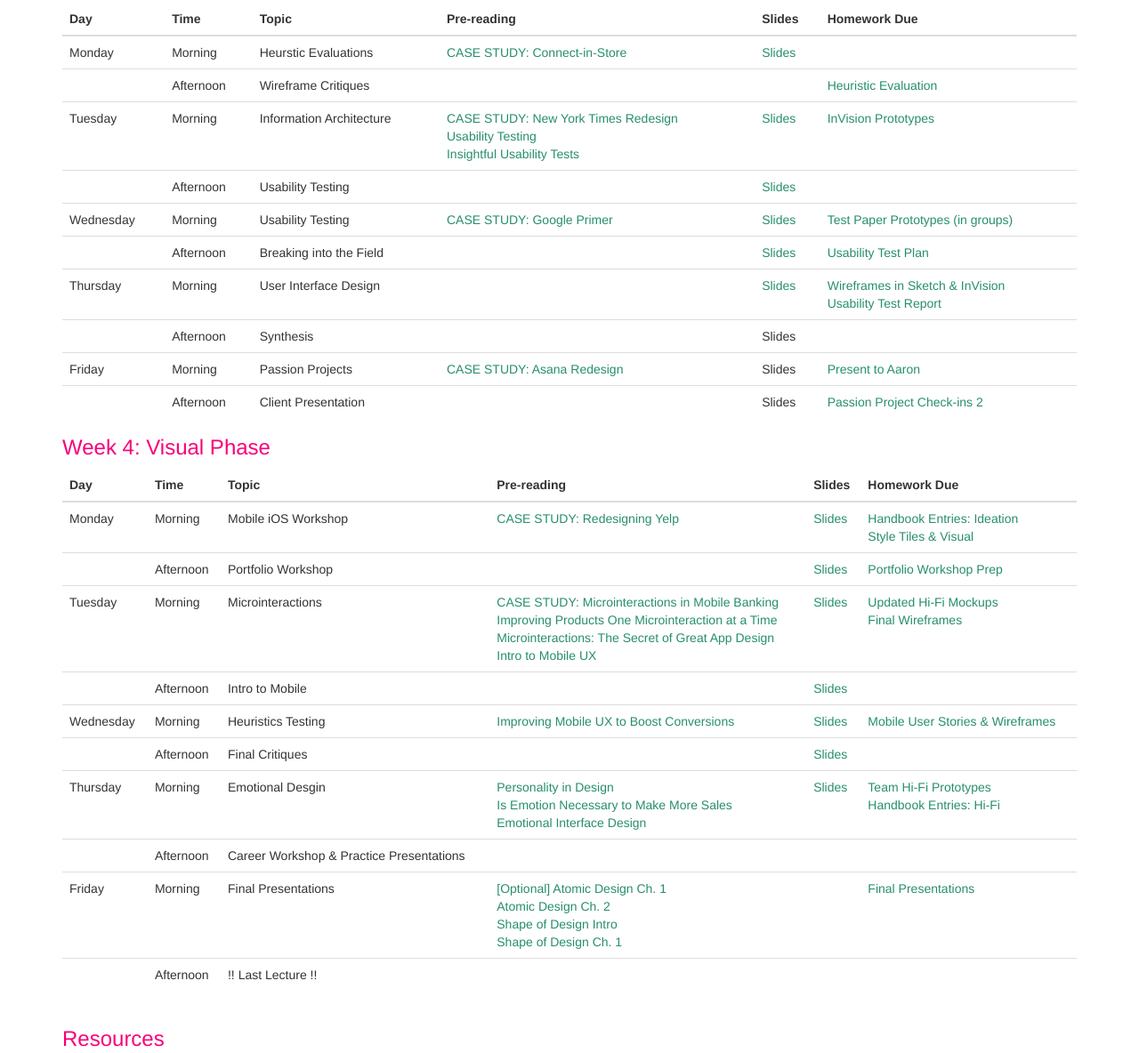
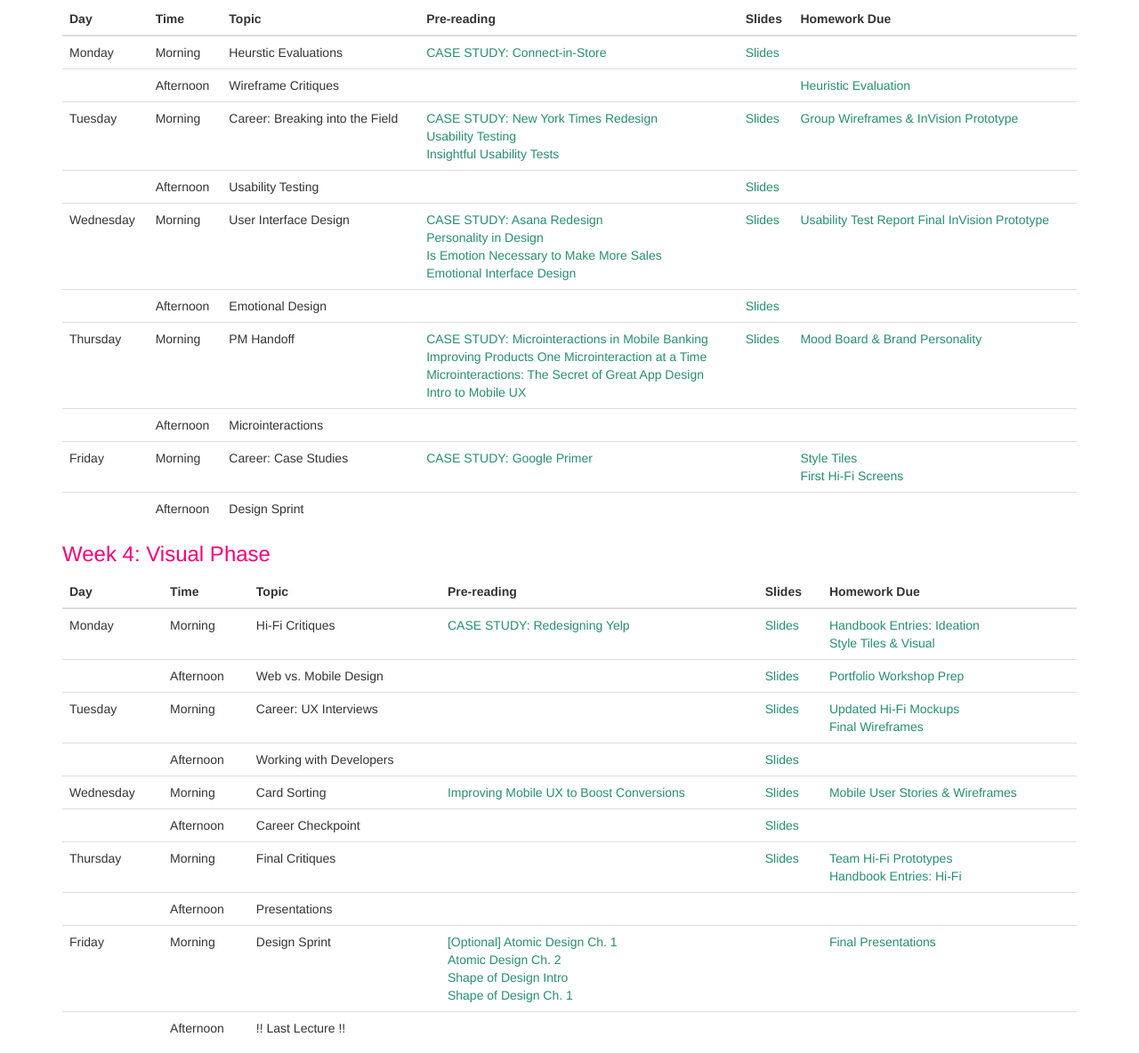
Before and after one commit to iExperience/sarahixperience.github.io, a plain HTML site: page index.html in a window 1280 px wide. Shown: the part 1580-2764 px from the top of the page at 89% size. Drawn offline with nearby package versions, Linux system fonts and the light colour scheme.

Commit message:
added this week

```diff
--- a/index.html
+++ b/index.html
@@ -350,7 +350,7 @@
           <tr>
             <td>Tuesday</td>
             <td>Morning</td>
-            <td>Information Architecture</td>
+            <td>Career: Breaking into the Field</td>
             <td>
               <a href="http://nytimes.tematroinoi.com/" target="blank">CASE STUDY: New York Times Redesign</a><br>
 
@@ -358,7 +358,7 @@
               <a href="https://studio.uxpin.com/blog/how-to-run-an-insightful-usability-test/" target="blank">Insightful Usability Tests</a>
             </td>
             <td><a href="https://docs.google.com/presentation/d/1JeiyqGfXgOdkTITLl42vutvc4WJQztKY7Gl13Vb3aSI/edit?usp=sharing" target="blank">Slides</a></td>
-            <td><a href="https://canvas.instructure.com/courses/1023302/assignments/4816928" target="blank">InVision Prototypes</a></td>
+            <td><a href="https://canvas.instructure.com/courses/1034004/assignments/4937116" target="blank">Group Wireframes & InVision Prototype</a></td>
           </tr>
 
           <tr>
@@ -375,57 +375,74 @@
           <tr>
             <td>Wednesday</td>
             <td>Morning</td>
-            <td>Usability Testing</td>
-            <td><a href="https://medium.com/google-design/designing-a-ux-for-learning-ebed4fa0a798#.j71kokybw" target="blank">CASE STUDY: Google Primer</a></td>
+            <td>User Interface Design</td>
+            <td>
+              <a href="https://medium.com/building-asana/finding-clarity-and-energy-de61d3df0cef#.voixvgs26" target="blank">CASE STUDY: Asana Redesign</a><br>
+              <a href="http://alistapart.com/article/personality-in-design" target="blank">Personality in Design</a><br>
+              <a href="http://conversionxl.com/is-emotion-necessary-to-make-more-sales/" target="blank">Is Emotion Necessary to Make More Sales</a><br>
+              <a href="http://blog.teamtreehouse.com/emotional-interface-design-the-gateway-to-passionate-users" target="blank">Emotional Interface Design</a>
+            </td>
             <td><a href="https://docs.google.com/presentation/d/1jgFkoLhjzKpuJ9JjnAwshH3TSaHQmZ5NwVXXQd_7wlA/edit?usp=sharing" target="blank">Slides</a></td>
-            <td><a href="https://canvas.instructure.com/courses/1023302/assignments/4830268" target="blank">Test Paper Prototypes (in groups)</a></td>
+            <td>
+              <a href="https://canvas.instructure.com/courses/1034004/assignments/4937128" target="blank">Usability Test Report</a>
+              <a href="https://canvas.instructure.com/courses/1034004/assignments/4937121" target="blank">Final InVision Prototype</a>
+            </td>
           </tr>
 
           <tr>
             <td></td>
             <td>Afternoon</td>
-            <td>Breaking into the Field</td>
+            <td>Emotional Design</td>
             <td></td>
             <td><a href="https://docs.google.com/presentation/d/1ZFJ9oH-vyq7R4om-4qwahc3iFhyFjt_BWxJQ4yFx0EM/edit?usp=sharing" target="blank">Slides</a></td>
-            <td><a href="https://canvas.instructure.com/courses/1023302/assignments/4830275">Usability Test Plan</a></td>
+            <td></td>
           </tr>
 
           <tr>
             <td>Thursday</td>
             <td>Morning</td>
-            <td>User Interface Design</td>
+            <td>PM Handoff</td>
             <td>
+              <a href="https://medium.com/@rafaelquesada/micro-interactions-in-mobile-banking-9d49a3510f03#.rroqw4nhf" target="blank">CASE STUDY: Microinteractions in Mobile Banking</a><br>
+              <a href="https://medium.com/@mvharshavardhan/improving-products-one-microinteraction-at-a-time-5e9edc8b0be5#.narfgd6qk" target="blank">Improving Products One Microinteraction at a Time</a><br>
+              <a href="https://uxplanet.org/microinteractions-the-secret-to-great-app-design-4cfe70fbaccf#.kgub0qybj" target="blank">Microinteractions: The Secret of Great App Design</a><br>
+              <a href="https://uxdesign.cc/introduction-to-mobile-ux-39249d95aa49#.5sp3859m7" target="blank">Intro to Mobile UX</a>
             </td>
             <td><a href="https://docs.google.com/presentation/d/1G1FnSTA0FVTN17jz-Lmzgs79flWc9CQ9V58P3K28efA/edit?usp=sharing" target="blank">Slides</a></td>
-            <td><a href="https://canvas.instructure.com/courses/1023302/assignments/4838449" target="blank">Wireframes in Sketch & InVision</a><br>
-            <a href="https://canvas.instructure.com/courses/1023302/assignments/4838451" target="blank">Usability Test Report</a></td>
+            <td><a href="https://canvas.instructure.com/courses/1034004/assignments/4937129" target="blank">Mood Board & Brand Personality</a>
+            </td>
           </tr>
 
           <tr>
             <td></td>
             <td>Afternoon</td>
-            <td>Synthesis</td>
+            <td>Microinteractions</td>
             <td></td>
-            <td>Slides</td>
+            <td></td>
             <td></td>
           </tr>
 
           <tr>
             <td>Friday</td>
             <td>Morning</td>
-            <td>Passion Projects</td>
-            <td><a href="https://medium.com/building-asana/finding-clarity-and-energy-de61d3df0cef#.voixvgs26" target="blank">CASE STUDY: Asana Redesign</a></td>
-            <td>Slides</td>
-            <td><a href="https://canvas.instructure.com/courses/1023302/assignments/4843005" target="blank">Present to Aaron</a></td>
+            <td>Career: Case Studies</td>
+            <td>
+              <a href="https://medium.com/google-design/designing-a-ux-for-learning-ebed4fa0a798#.j71kokybw" target="blank">CASE STUDY: Google Primer</a>
+            </td>
+            <td></td>
+            <td>
+              <a href="https://canvas.instructure.com/courses/1034004/assignments/4937134" target="blank">Style Tiles</a><br>
+              <a href="https://canvas.instructure.com/courses/1034004/assignments/4937136" target="blank">First Hi-Fi Screens</a>
+            </td>
           </tr>
 
           <tr>
             <td></td>
             <td>Afternoon</td>
-            <td>Client Presentation</td>
+            <td>Design Sprint</td>
             <td></td>
-            <td>Slides</td>
-            <td><a href="https://canvas.instructure.com/courses/1023302/assignments/4829370" target="blank">Passion Project Check-ins 2</a></td>
+            <td></td>
+            <td></td>
           </tr>
 
 
@@ -448,7 +465,7 @@
           <tr>
             <td>Monday</td>
             <td>Morning</td>
-            <td>Mobile iOS Workshop</td>
+            <td>Hi-Fi Critiques</td>
             <td>
               <a href="https://medium.com/@jerrycao_uxpin/the-power-of-minimalism-a-story-of-redesigning-yelp-1a39c0b014f0#.7ocvwe5of" target="blank">CASE STUDY: Redesigning Yelp</a>
             </td>
@@ -462,7 +479,7 @@
           <tr>
             <td></td>
             <td>Afternoon</td>
-            <td>Portfolio Workshop</td>
+            <td>Web vs. Mobile Design</td>
             <td></td>
             <td><a href="https://docs.google.com/presentation/d/1myD3kK8rA6cWf7UTO-Q-HHGcwMRyel41XF845facigM/edit?usp=sharing" target="blank">Slides</a></td>
             <td><a href="https://canvas.instructure.com/courses/1023302/assignments/4838459?module_item_id=9842910" target="blank">Portfolio Workshop Prep</a></td>
@@ -471,12 +488,9 @@
           <tr>
             <td>Tuesday</td>
             <td>Morning</td>
-            <td>Microinteractions</td>
+            <td>Career: UX Interviews</td>
             <td>
-              <a href="https://medium.com/@rafaelquesada/micro-interactions-in-mobile-banking-9d49a3510f03#.rroqw4nhf" target="blank">CASE STUDY: Microinteractions in Mobile Banking</a><br>
-              <a href="https://medium.com/@mvharshavardhan/improving-products-one-microinteraction-at-a-time-5e9edc8b0be5#.narfgd6qk" target="blank">Improving Products One Microinteraction at a Time</a><br>
-              <a href="https://uxplanet.org/microinteractions-the-secret-to-great-app-design-4cfe70fbaccf#.kgub0qybj" target="blank">Microinteractions: The Secret of Great App Design</a><br>
-              <a href="https://uxdesign.cc/introduction-to-mobile-ux-39249d95aa49#.5sp3859m7" target="blank">Intro to Mobile UX</a>
+
             </td>
             <td><a href="https://docs.google.com/presentation/d/1hQk3zj9KxTCvnxL0dP36sVzgr-D11rrxHkf3blpbM4A/edit?usp=sharing" target="blank">Slides</a></td>
             <td><a href="https://canvas.instructure.com/courses/1023302/assignments/4853524" target="blank">Updated Hi-Fi Mockups</a><br>
@@ -486,7 +500,7 @@
           <tr>
             <td></td>
             <td>Afternoon</td>
-            <td>Intro to Mobile</td>
+            <td>Working with Developers</td>
             <td></td>
             <td><a href="https://docs.google.com/presentation/d/1SA1eUFz7DOIYui65uT2kfEswjP3M5MGbjaKsgkxnlbU/edit?usp=sharing" target="blank">Slides</a></td>
             <td>
@@ -497,7 +511,7 @@
           <tr>
             <td>Wednesday</td>
             <td>Morning</td>
-            <td>Heuristics Testing</td>
+            <td>Card Sorting</td>
             <td>
               <a href="http://conversionxl.com/improve-mobile-ux/" target="blank">Improving Mobile UX to Boost Conversions</a>
             </td>
@@ -508,7 +522,7 @@
           <tr>
             <td></td>
             <td>Afternoon</td>
-            <td>Final Critiques</td>
+            <td>Career Checkpoint</td>
             <td></td>
             <td><a href="https://docs.google.com/presentation/d/1mAigLhYdDKcTYOBDwFgmJ3vnuH4RU40cw2yRZKFiMYg/edit?usp=sharing" target="blank">Slides</a></td>
             <td></td>
@@ -517,11 +531,9 @@
           <tr>
             <td>Thursday</td>
             <td>Morning</td>
-            <td>Emotional Desgin</td>
+            <td>Final Critiques</td>
             <td>
-              <a href="http://alistapart.com/article/personality-in-design" target="blank">Personality in Design</a><br>
-              <a href="http://conversionxl.com/is-emotion-necessary-to-make-more-sales/" target="blank">Is Emotion Necessary to Make More Sales</a><br>
-              <a href="http://blog.teamtreehouse.com/emotional-interface-design-the-gateway-to-passionate-users" target="blank">Emotional Interface Design</a>
+
             </td>
             <td><a href="https://docs.google.com/presentation/d/1R0nsq_qJQwQfmLwIx8SDOhb5PN4cmauZpcGKAepIMQ0/edit?usp=sharing" target="blank">Slides</a></td>
             <td><a href="https://canvas.instructure.com/courses/1023302/assignments/4859107" target="blank">Team Hi-Fi Prototypes</a><br>
@@ -531,7 +543,7 @@
           <tr>
             <td></td>
             <td>Afternoon</td>
-            <td>Career Workshop & Practice Presentations</td>
+            <td>Presentations</td>
             <td></td>
             <td></td>
             <td></td>
@@ -540,7 +552,7 @@
           <tr>
             <td>Friday</td>
             <td>Morning</td>
-            <td>Final Presentations</td>
+            <td>Design Sprint</td>
             <td>
               <a href="http://atomicdesign.bradfrost.com/chapter-1/" target="blank">[Optional] Atomic Design Ch. 1</a><br>
               <a href="http://atomicdesign.bradfrost.com/chapter-2/" target="blank">Atomic Design Ch. 2</a><br>
```
